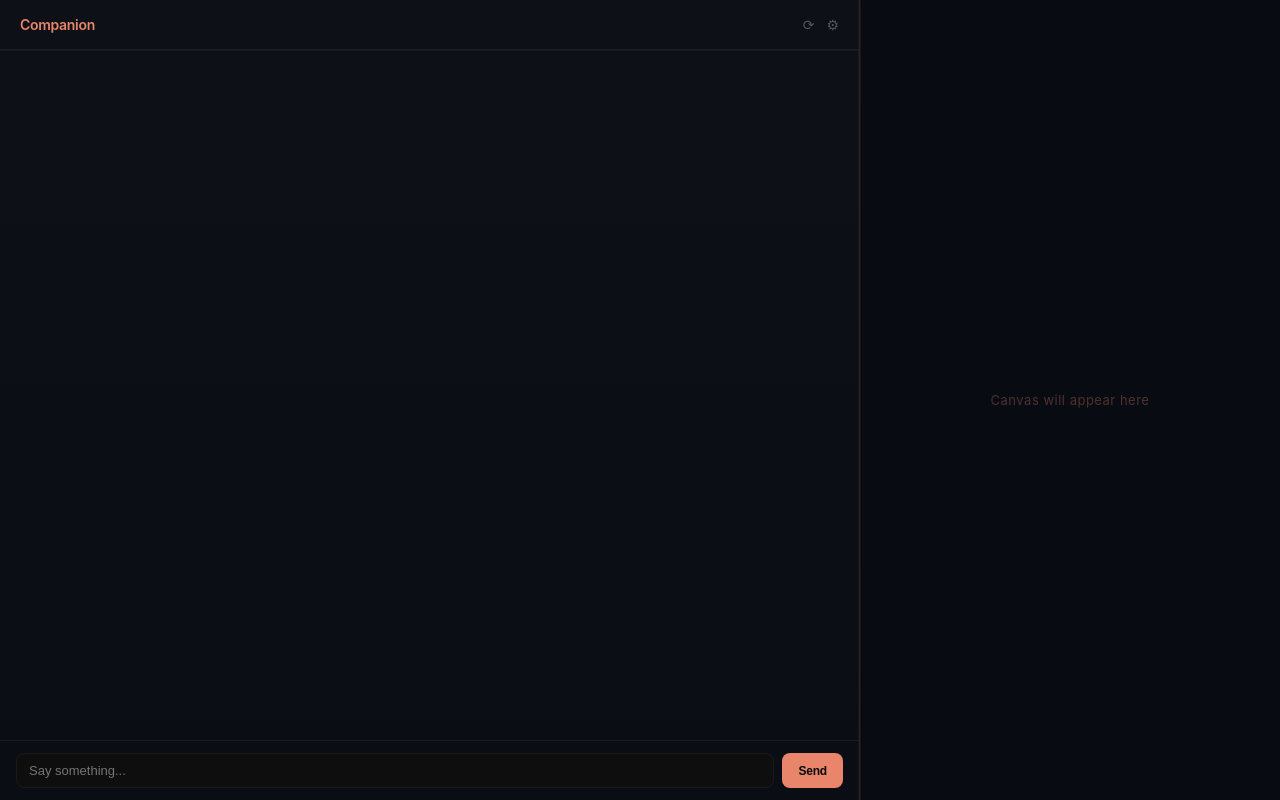
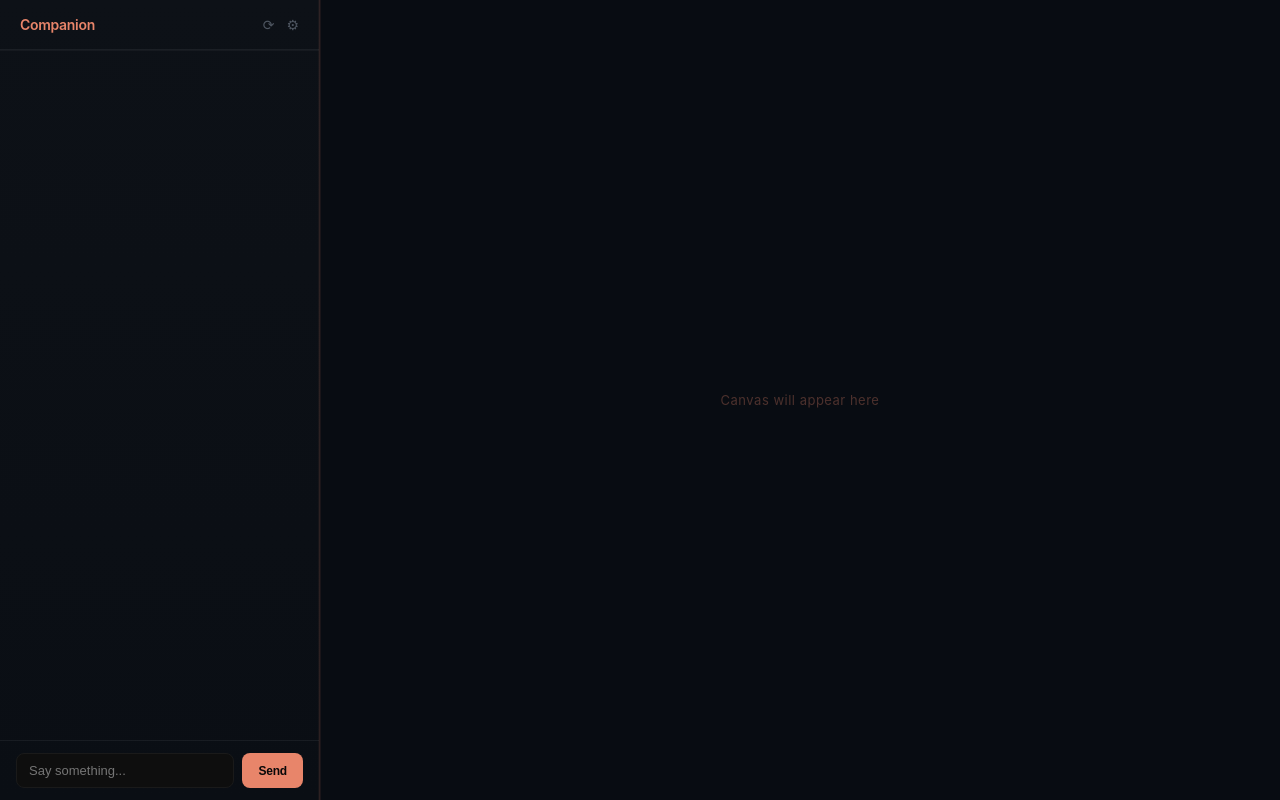
Before and after one commit to momomo-agent/companion-ui, a website: page demo/index.html in a window 1280 px wide. Drawn offline with nearby package versions, Linux system fonts and the light colour scheme.

Commit message:
Adjust layout: 1:3 ratio (chat 25%, canvas 75%)
Chat panel: 25% width (min 320px, max 480px)
Canvas: flex:1 (takes remaining 75%)

Canvas is now the primary visual space.

```diff
--- a/demo/index.html
+++ b/demo/index.html
@@ -28,7 +28,8 @@
 
     /* ── Chat Panel (left, primary) ── */
     .chat-panel {
-      flex: 1; min-width: 0;
+      width: 25%; min-width: 320px; max-width: 480px;
+      flex-shrink: 0;
       display: flex; flex-direction: column;
       background: linear-gradient(180deg, #0d1117 0%, #0a0e14 100%);
       border-right: 1px solid rgba(232,133,106,0.15);
@@ -182,7 +183,7 @@
 
     /* ── Canvas (right, secondary) ── */
     .canvas {
-      width: 420px; flex-shrink: 0;
+      flex: 1; min-width: 0;
       position: relative; overflow: hidden;
       background: #080c12;
       box-shadow: inset 1px 0 0 rgba(232,133,106,0.08);
```
